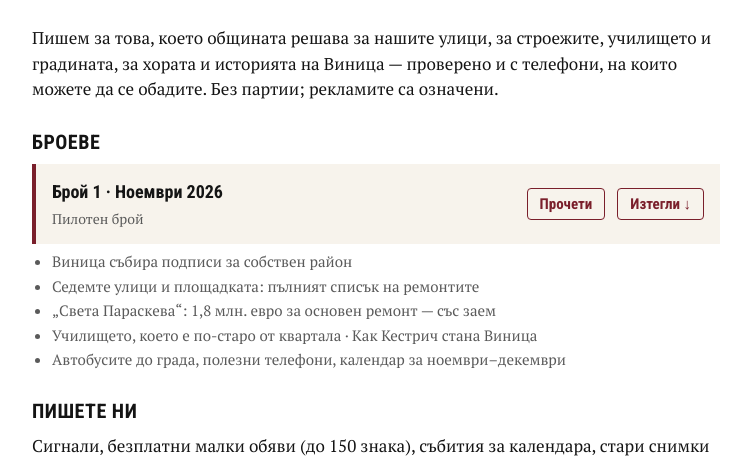
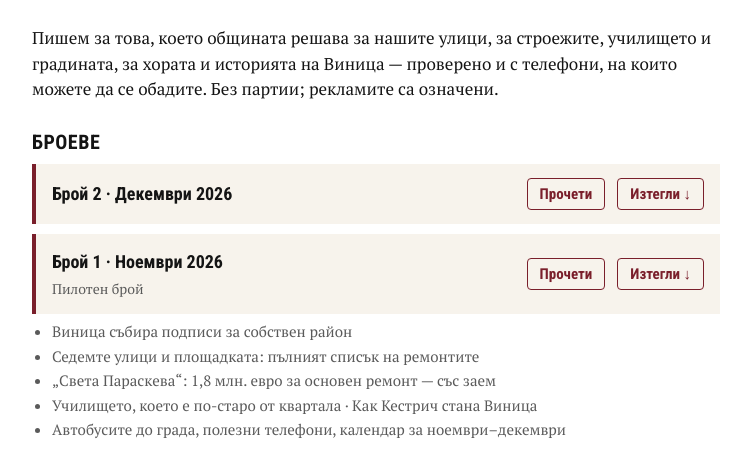
Before and after one commit to ivip40/vinishko-utro, a plain HTML site: page index.html in a window 1280 px wide. Shown: the part 151-613 px from the top of the page, without its empty margins (264-1015 px from the left). Drawn offline with nearby package versions, Linux system fonts and the light colour scheme.

Commit message:
Брой 2 · Декември 2026

```diff
--- a/index.html
+++ b/index.html
@@ -17,6 +17,7 @@
 <p>Пишем за това, което общината решава за нашите улици, за строежите, училището и градината, за хората и историята на Виница — проверено и с телефони, на които можете да се обадите. Без партии; рекламите са означени.</p>
 
 <h2>Броеве</h2>
+<div class="issue"><div><b>Брой 2 · Декември 2026</b></div><span class="acts"><a href="issues/2026-12-broi-02.pdf" class="read" target="_blank" rel="noopener">Прочети</a><a href="issues/2026-12-broi-02.pdf" download>Изтегли ↓</a></span></div>
 <div class="issue"><div><b>Брой 1 · Ноември 2026</b><br><small>Пилотен брой</small></div><span class="acts"><a href="issues/2026-11-broi-01.pdf" class="read" target="_blank" rel="noopener">Прочети</a><a href="issues/2026-11-broi-01.pdf" download>Изтегли ↓</a></span></div>
 <ul class="inside">
 <li>Виница събира подписи за собствен район</li>
```
Also changed, not shown: 1 other file.
